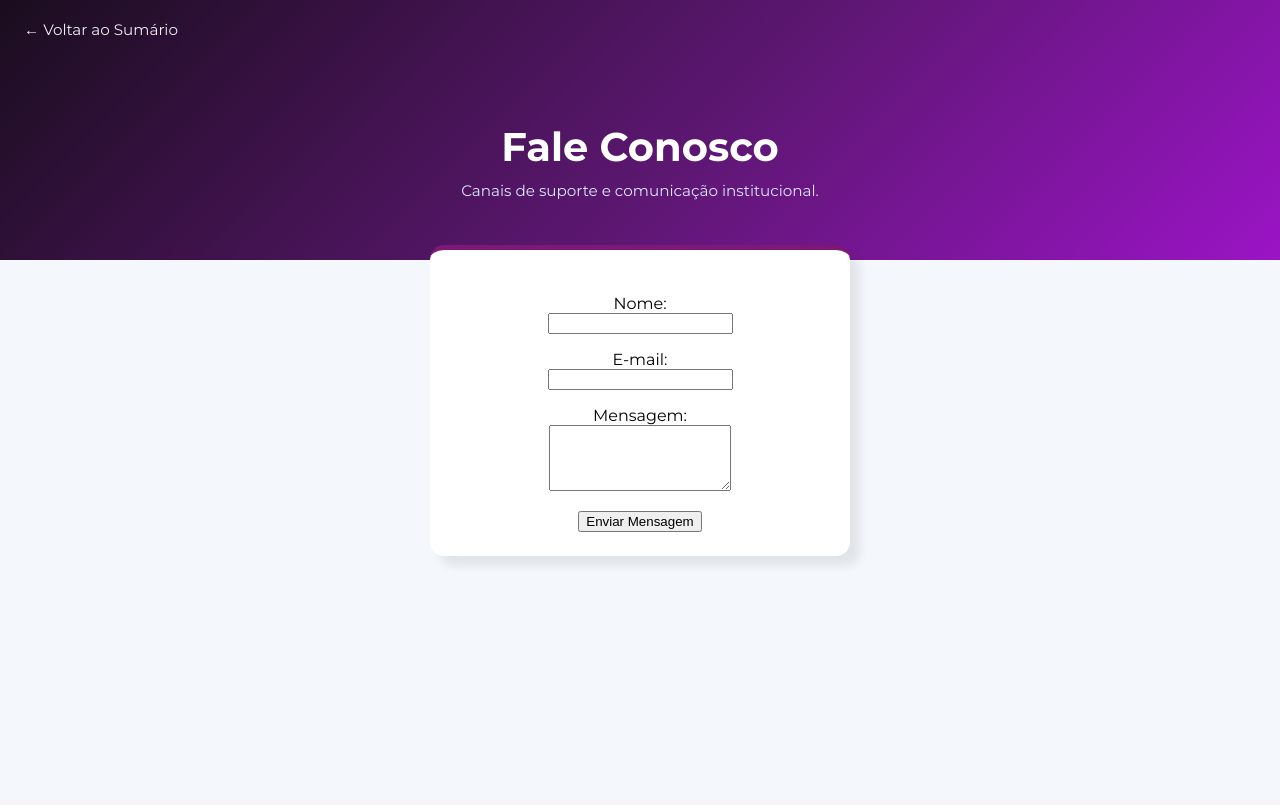
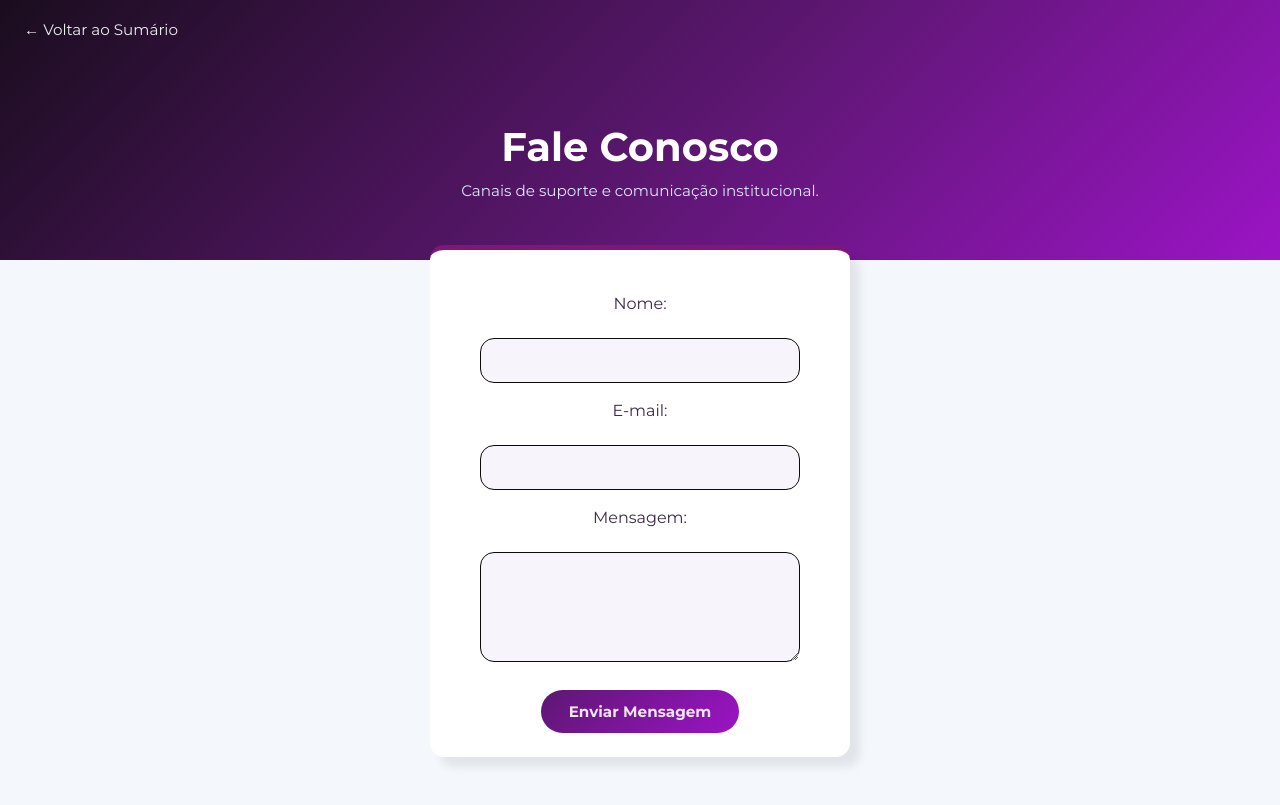
Before and after one commit to trajanola/Nexora, a Django app: page /fale-conosco/ in a window 1280 px wide. Before the commit the page ends 566 px from the top, so only its background shows below. Run offline with Django 5.2, Linux system fonts and the light colour scheme.

Commit message:
style faleconosco page

```diff
--- a/static/css/faleconosco.css
+++ b/static/css/faleconosco.css
@@ -44,3 +44,64 @@ form {
     box-shadow: 10px 10px 10px rgba(0, 0, 0, 0.08);
     text-align: center;
 }
+
+/* ===== Formulário ===== */
+label {
+    display: block;
+    color: #3b2a45;
+    margin-bottom: 6px;
+}
+
+input[type="text"],
+input[type="email"],
+input:not([type]),
+textarea {
+    display: block;
+    width: 100%;
+    max-width: 320px;
+    margin: 0 auto 18px;
+    padding: 12px 16px;
+    font-family: 'Montserrat', sans-serif;
+    font-size: 0.95rem;
+    color: #2a1a33;
+    background: #f7f4fb;
+    border: 1.5px solid #0b0b0b;
+    border-radius: 14px;
+    outline: none;
+    transition: border-color 0.2s, box-shadow 0.2s, background 0.2s;
+}
+
+textarea {
+    min-height: 110px;
+    resize: vertical;
+}
+
+input[type="text"]:focus,
+input[type="email"]:focus,
+input:not([type]):focus,
+textarea:focus {
+    background: #ffffff;
+    border-color: #9b14c5;
+    box-shadow: 1 1 1 4px rgba(155, 20, 197, 0.15);
+}
+
+button,
+input[type="submit"] {
+    margin-top: 10px;
+    padding: 12px 28px;
+    font-family: 'Montserrat', sans-serif;
+    font-weight: 700;
+    font-size: 0.95rem;
+    color: #f9f8f8e9;
+    background: linear-gradient(135deg, #5d1772 0%, #9b14c5 100%);
+    border: none;
+    border-radius: 999px;
+    cursor: pointer;
+    transition: transform 0.2s, box-shadow 0.2s;
+}
+
+button:hover,
+input[type="submit"]:hover {
+    transform: translateY(-2px);
+    box-shadow: 0 6px 16px rgba(155, 20, 197, 0.35);
+}
```
